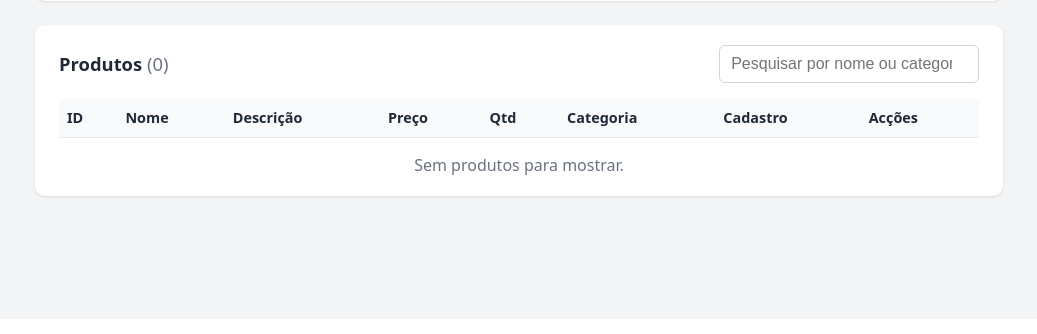
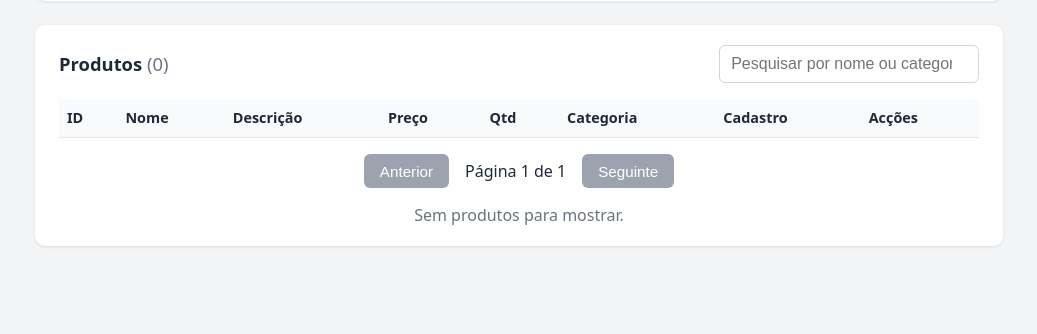
Before and after one commit to K4rlo53tc/sistema-de-gestao-de-produtos, a Spring Boot app: page / in a window 1280 px wide. Shown: the part 481-815 px from the top of the page, without its empty margins (121-1158 px from the left). Before the commit the page ends 681 px from the top, so only its background shows below. Run offline with Spring Boot 4, Linux system fonts and the light colour scheme; data that the repository does not hold is empty.

Commit message:
Adiciona paginação na API e botões de página no frontend

```diff
--- a/src/main/java/CJ_DEV/Sistema/de/Gestao/de/Produtos/controller/ProdutoController.java
+++ b/src/main/java/CJ_DEV/Sistema/de/Gestao/de/Produtos/controller/ProdutoController.java
@@ -6,6 +6,9 @@ import CJ_DEV.Sistema.de.Gestao.de.Produtos.dto.ProdutoResponse;
 import CJ_DEV.Sistema.de.Gestao.de.Produtos.service.ProdutoService;
 import jakarta.validation.Valid;
 import lombok.RequiredArgsConstructor;
+import org.springframework.data.domain.Page;
+import org.springframework.data.domain.Pageable;
+import org.springframework.data.web.PageableDefault;
 import org.springframework.http.HttpStatus;
 import org.springframework.http.ResponseEntity;
 import org.springframework.web.bind.annotation.*;
@@ -25,8 +28,8 @@ public class ProdutoController {
         return ResponseEntity.status(HttpStatus.CREATED).body(response);
     }
     @GetMapping
-    public ResponseEntity<List<ProdutoResponse>> listar() {
-        return ResponseEntity.ok(produtoService.listarProdutos());
+    public ResponseEntity<Page<ProdutoResponse>> listar(@PageableDefault (size = 10, sort = "id")Pageable pageable) {
+        return ResponseEntity.ok(produtoService.listarProdutos(pageable));
     }
 
     @GetMapping("/{id}")
--- a/src/main/resources/static/app.js
+++ b/src/main/resources/static/app.js
@@ -4,6 +4,7 @@
 // ============================================================
 
 const API = "/api/produtos";
+const TAMANHO_PAGINA = 5;
 
 // ---------- Elementos da página (seleccionados uma só vez) ----------
 const form = document.getElementById("form-produto");
@@ -21,9 +22,14 @@ const tbody = document.getElementById("tabela-produtos");
 const vazio = document.getElementById("vazio");
 const contador = document.getElementById("contador");
 const pesquisa = document.getElementById("pesquisa");
+const btnAnterior = document.getElementById("btn-anterior");
+const btnSeguinte = document.getElementById("btn-seguinte");
+const infoPagina = document.getElementById("info-pagina");
 
-// Lista actual em memória (para pesquisar e editar sem pedir ao servidor)
-let produtos = [];
+// ---------- Estado ----------
+let produtos = [];        // produtos da página actual
+let paginaAtual = 0;      // a API conta páginas a partir de 0
+let totalProdutos = 0;    // total na base de dados
 
 // ---------- Mensagens ao utilizador ----------
 function mostrarMensagem(texto, tipo) {
@@ -32,7 +38,6 @@ function mostrarMensagem(texto, tipo) {
 }
 
 // Os erros de validação do backend chegam como { campo: "mensagem" }.
-// Esta função mostra-os em lista e marca os campos a vermelho.
 function mostrarErros(erros) {
     mensagem.className = "erro";
     mensagem.textContent = "";
@@ -65,9 +70,9 @@ async function tratarErro(resposta) {
     }
 
     if (corpo && corpo.erro) {
-        mostrarMensagem(corpo.erro, "erro");               // ex.: 404 não encontrado
+        mostrarMensagem(corpo.erro, "erro");
     } else if (corpo && resposta.status === 400) {
-        mostrarErros(corpo);                                // erros de validação por campo
+        mostrarErros(corpo);
     } else {
         mostrarMensagem("Erro inesperado (código " + resposta.status + ").", "erro");
     }
@@ -98,6 +103,7 @@ function criarCelula(texto, classe) {
 function desenharTabela() {
     const termo = pesquisa.value.trim().toLowerCase();
 
+    // A pesquisa filtra só os produtos da página actual.
     const visiveis = produtos.filter(p =>
         p.nome.toLowerCase().includes(termo) ||
         p.categoria.toLowerCase().includes(termo)
@@ -137,22 +143,38 @@ function desenharTabela() {
         tbody.appendChild(tr);
     });
 
-    contador.textContent = "(" + visiveis.length + ")";
+    // Sem pesquisa mostra o total da base de dados; com pesquisa, os resultados.
+    contador.textContent = "(" + (termo === "" ? totalProdutos : visiveis.length) + ")";
     vazio.hidden = visiveis.length > 0;
 }
 
 // ---------- Operações na API ----------
 
-// LISTAR (GET)
+// LISTAR (GET), uma página de cada vez
 async function carregarProdutos() {
     try {
-        const resposta = await fetch(API);
+        const resposta = await fetch(API + "?page=" + paginaAtual + "&size=" + TAMANHO_PAGINA);
         if (!resposta.ok) {
             await tratarErro(resposta);
             return;
         }
-        produtos = await resposta.json();
+
+        const dados = await resposta.json();
+
+        // Se a página pedida já não existe (ex.: apagou o último da página),
+        // recua para a última página que existe.
+        if (dados.content.length === 0 && paginaAtual > 0) {
+            paginaAtual = Math.max(dados.totalPages - 1, 0);
+            return carregarProdutos();
+        }
+
+        produtos = dados.content;
+        totalProdutos = dados.totalElements;
         desenharTabela();
+
+        infoPagina.textContent = "Página " + (dados.number + 1) + " de " + Math.max(dados.totalPages, 1);
+        btnAnterior.disabled = dados.first;
+        btnSeguinte.disabled = dados.last;
     } catch (e) {
         mostrarMensagem("Não foi possível ligar ao servidor.", "erro");
     }
@@ -254,5 +276,15 @@ btnCancelar.addEventListener("click", () => {
 
 pesquisa.addEventListener("input", desenharTabela);
 
+btnAnterior.addEventListener("click", () => {
+    paginaAtual--;
+    carregarProdutos();
+});
+
+btnSeguinte.addEventListener("click", () => {
+    paginaAtual++;
+    carregarProdutos();
+});
+
 // ---------- Arranque ----------
 carregarProdutos();
--- a/src/main/resources/static/index.html
+++ b/src/main/resources/static/index.html
@@ -49,6 +49,7 @@
         </div>
 
         <div class="tabela-wrapper">
+
             <table>
                 <thead>
                 <tr>
@@ -64,6 +65,11 @@
                 </thead>
                 <tbody id="tabela-produtos"></tbody>
             </table>
+            <div class="paginacao">
+                <button type="button" id="btn-anterior">Anterior</button>
+                <span id="info-pagina"></span>
+                <button type="button" id="btn-seguinte">Seguinte</button>
+            </div>
         </div>
         <p id="vazio" hidden>Sem produtos para mostrar.</p>
     </section>
--- a/src/main/resources/static/style.css
+++ b/src/main/resources/static/style.css
@@ -116,3 +116,17 @@ td.acoes { white-space: nowrap; display: flex; gap: .4rem; }
 @media (max-width: 600px) {
     form { grid-template-columns: 1fr; }
 }
+
+/* ---------- Paginação ---------- */
+.paginacao {
+    display: flex;
+    justify-content: center;
+    align-items: center;
+    gap: 1rem;
+    margin-top: 1rem;
+}
+
+button:disabled {
+    background: #9ca3af;
+    cursor: not-allowed;
+}
```
Also changed, not shown: src/main/java/CJ_DEV/Sistema/de/Gestao/de/Produtos/service/ProdutoService.java (+8 -9 lines).
